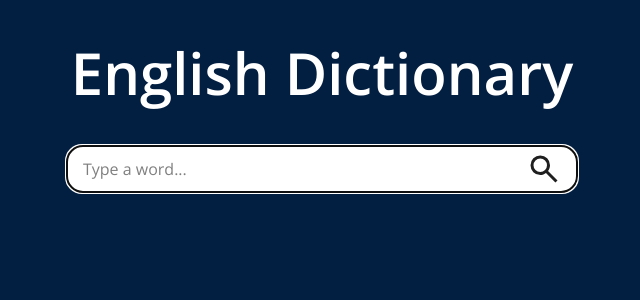
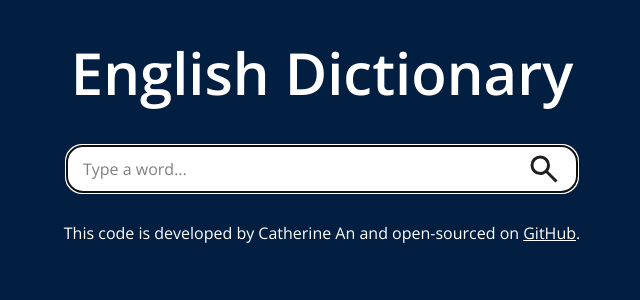
Before and after one commit to catherine-j-an/dictionary-app, a Next.js app: page / in a window 1280 px wide. Shown: the top 300 px of the page, without its empty margins (318-958 px from the left). Built offline with nearby package versions, Linux system fonts and the light colour scheme.

Commit message:
Added the footer.

```diff
--- a/app/page.tsx
+++ b/app/page.tsx
@@ -1,4 +1,6 @@
 import Image from "next/image";
+import Link from "next/link";
+
 import SearchInput from "./search";
 
 export default function Home() {
@@ -8,6 +10,18 @@ export default function Home() {
         English Dictionary
       </h1>
       <SearchInput />
+      <div className="text-white p-8">
+        This code is developed by Catherine An and open-sourced on{" "}
+        <Link
+          href="https://github.com/catherine-j-an/dictionary-app"
+          target="_blank"
+          rel="noopener noreferrer"
+          className="underline hover:text-secondary transition"
+        >
+          GitHub
+        </Link>
+        .
+      </div>
     </div>
   );
 }
```
